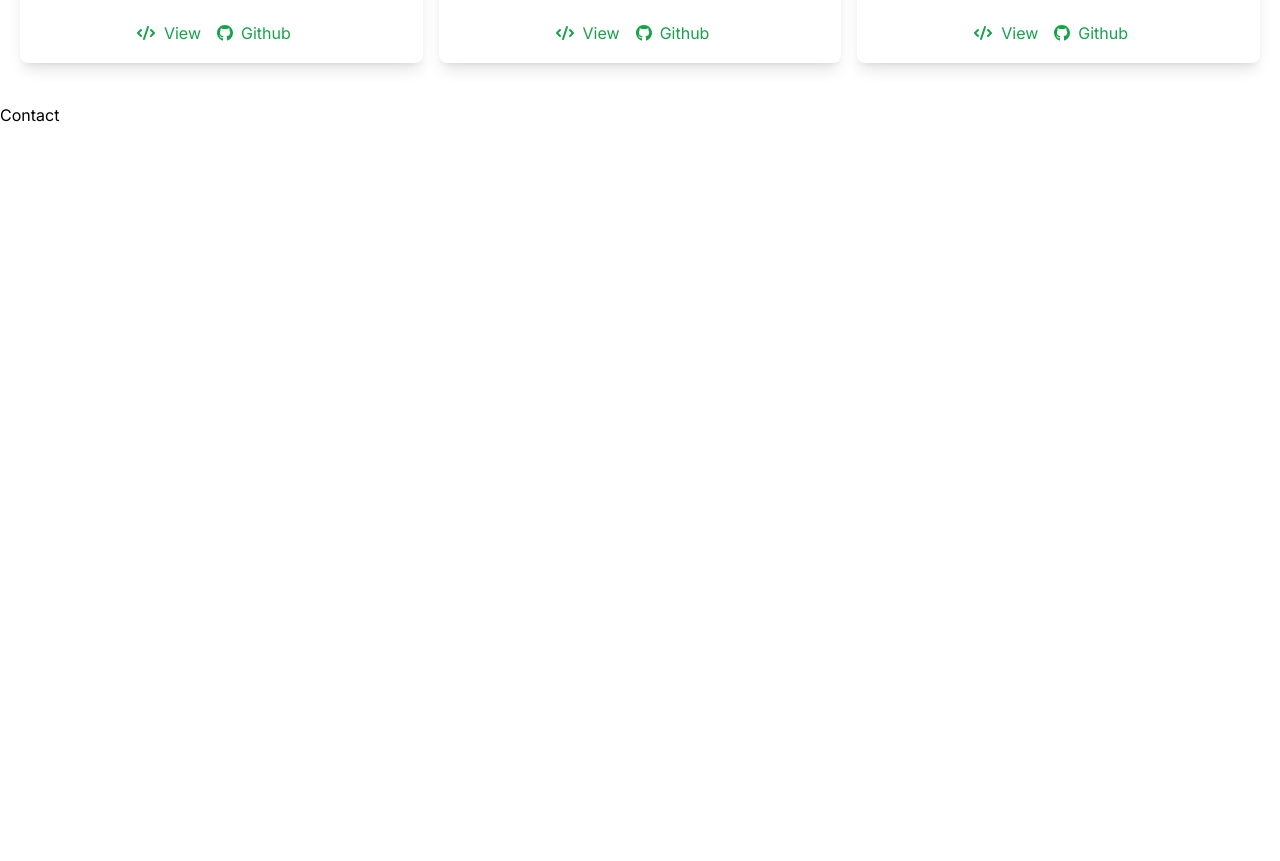
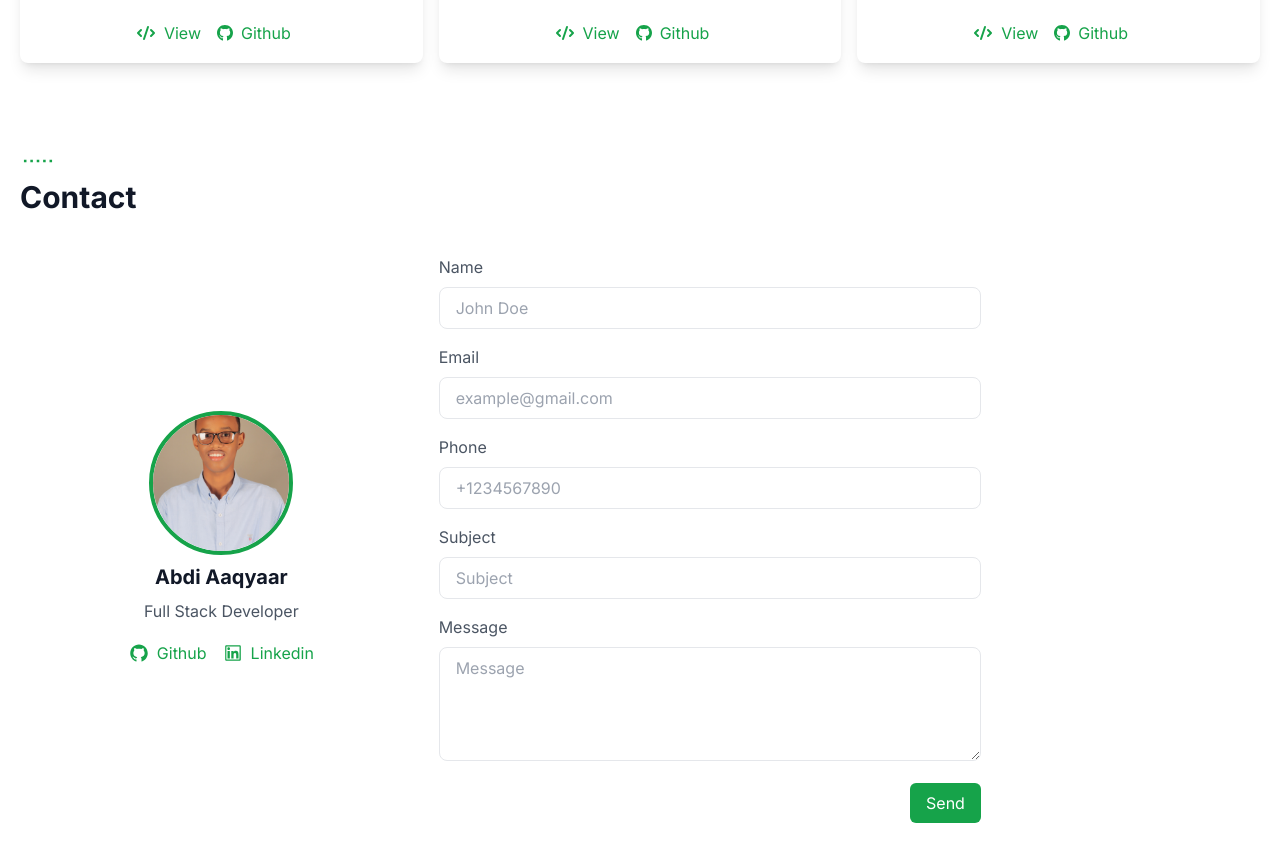
Before and after one commit to aaqyaar/abdizamed.dev, a Next.js app: page / in a window 1280 px wide. Shown: the part 1837-2698 px from the top of the page. Built offline with nearby package versions, Linux system fonts and the light colour scheme.

Commit message:
Contact section added, yet is not sending email

```diff
--- a/containers/Contact/Contact.tsx
+++ b/containers/Contact/Contact.tsx
@@ -1,5 +1,150 @@
+import Image from "next/image";
 import React from "react";
+import {
+  AiOutlineGithub,
+  AiOutlineLinkedin,
+  AiOutlineSmallDash,
+} from "react-icons/ai";
 
 export default function Contact() {
-  return <div className="container h-screen w-screen snap-start">Contact</div>;
+  return (
+    <div className="w-screen bg-white dark:bg-gray-900">
+      <div className="mx-auto max-w-[1240px] py-10">
+        {/* contact form with name, email, phone, subject, message */}
+        <AiOutlineSmallDash className="text-4xl text-green-600" />
+        <h2 className="text-3xl font-bold text-gray-900 dark:text-green-600">
+          Contact
+        </h2>
+        <div className="mt-10 grid grid-cols-1 gap-4 md:grid-cols-2 lg:grid-cols-3">
+          <div className="flex flex-col items-center justify-center">
+            <div className="flex h-36 w-36 items-center justify-center rounded-full border-4 border-green-600 dark:border-green-400">
+              <Image
+                src="/images/abdi.png"
+                alt="Abdi Aaqyaar"
+                className="h-full w-full rounded-full object-cover"
+                width={128}
+                height={128}
+                quality={100}
+              />
+            </div>
+            <h3 className="py-2 text-xl font-bold text-gray-900 dark:text-green-500">
+              Abdi Aaqyaar
+            </h3>
+            <p className="text-gray-600 dark:text-gray-400">
+              Full Stack Developer
+            </p>
+            <div className="mt-4 flex items-center justify-center">
+              <a
+                href="https://www.github.com/abdi-aaqyaar"
+                className="mr-4 flex items-center text-green-600 dark:text-green-400"
+              >
+                <AiOutlineGithub className="h-7 w-7 pr-2 " />
+                Github
+              </a>
+              <a
+                href="https://www.linkedin.com/in/abdi-aaqyaar"
+                className="flex items-center text-green-600 dark:text-green-400"
+              >
+                <AiOutlineLinkedin className="h-7 w-7 pr-2 " />
+                Linkedin
+              </a>
+            </div>
+          </div>
+          <div className="col-span-2">
+            <form
+              action="https://formspree.io/f/xwkrgzpr"
+              method="POST"
+              className="grid grid-cols-1 gap-4 md:grid-cols-2 lg:grid-cols-3"
+            >
+              <div className="col-span-2">
+                <label
+                  htmlFor="name"
+                  className="text-gray-600 dark:text-gray-400"
+                >
+                  Name
+                </label>
+                <input
+                  type="text"
+                  name="name"
+                  id="name"
+                  placeholder="John Doe"
+                  className="textfield"
+                />
+              </div>
+              <div className="col-span-2">
+                <label
+                  htmlFor="email"
+                  className="text-gray-600 dark:text-gray-400"
+                >
+                  Email
+                </label>
+                <input
+                  type="email"
+                  name="email"
+                  id="email"
+                  placeholder="example@gmail.com"
+                  className="textfield"
+                />
+              </div>
+              <div className="col-span-2">
+                <label
+                  htmlFor="phone"
+                  className="text-gray-600 dark:text-gray-400"
+                >
+                  Phone
+                </label>
+                <input
+                  type="text"
+                  name="phone"
+                  id="phone"
+                  placeholder="+1234567890"
+                  className="textfield"
+                />
+              </div>
+              <div className="col-span-2">
+                <label
+                  htmlFor="subject"
+                  className="text-gray-600 dark:text-gray-400"
+                >
+                  Subject
+                </label>
+                <input
+                  type="text"
+                  name="subject"
+                  id="subject"
+                  placeholder="Subject"
+                  className="textfield"
+                />
+              </div>
+              <div className="col-span-2">
+                <label
+                  htmlFor="message"
+                  className="text-gray-600 dark:text-gray-400"
+                >
+                  Message
+                </label>
+                <textarea
+                  name="message"
+                  id="message"
+                  rows={4}
+                  placeholder="Message"
+                  className="textfield"
+                />
+              </div>
+
+              <div className="col-span-2 flex items-center justify-end">
+                <button
+                  type="submit"
+                  className="cursor-pointer rounded-md bg-green-600 px-4 py-2 text-white hover:bg-green-500"
+                  disabled
+                >
+                  Send
+                </button>
+              </div>
+            </form>
+          </div>
+        </div>
+      </div>
+    </div>
+  );
 }
--- a/containers/Projects/Project.tsx
+++ b/containers/Projects/Project.tsx
@@ -30,6 +30,7 @@ export default function Project({
           className="h-72 w-full rounded-lg object-cover object-center"
           width={192}
           height={192}
+          quality={100}
         />
       </div>
       <div id="content">
--- a/containers/Projects/Projects.tsx
+++ b/containers/Projects/Projects.tsx
@@ -37,11 +37,11 @@ const projects: Project[] = [
   },
 
   {
-    id: 1,
-    title: "E-commerce Application",
+    id: 3,
+    title: "Porfolio Website",
     description:
-      "An E-commerce Application built with Nextjs, React, Redux, Tailwindcss, and Firebase.",
-    image: "/images/abdi.png",
+      "A Porfolio Website built with Nextjs, React, Redux, Tailwindcss, and Firebase.",
+    image: "/images/portfolio.png",
     github: "https://www.github.com/abdi-aaqyaar/ecommerce",
     live: "https://ecommerce-aaqyaar.vercel.app/",
     technologies: ["React JS", "Next JS", "Redux", "Tailwind CSS", "Firebase"],
--- a/next.config.mjs
+++ b/next.config.mjs
@@ -11,6 +11,9 @@ const config = {
   experimental: {
     appDir: true,
   },
+  images: {
+    domains: ["avatars.githubusercontent.com"],
+  },
   i18n: {
     locales: ["en"],
     defaultLocale: "en",
--- a/styles/globals.css
+++ b/styles/globals.css
@@ -24,4 +24,8 @@
   .scrollbar-base {
     @apply scrollbar scrollbar-track-gray-800 scrollbar-thumb-green-500 scrollbar-track-rounded-md scrollbar-thumb-rounded-md;
   }
+
+  .textfield {
+    @apply mt-2 w-full rounded-lg border px-4 py-2 text-gray-600 focus:border-green-600 focus:outline-none dark:bg-gray-800 dark:text-gray-300 dark:focus:border-green-400;
+  }
 }
```
Also changed, not shown: public/images/portfolio.png (added).
